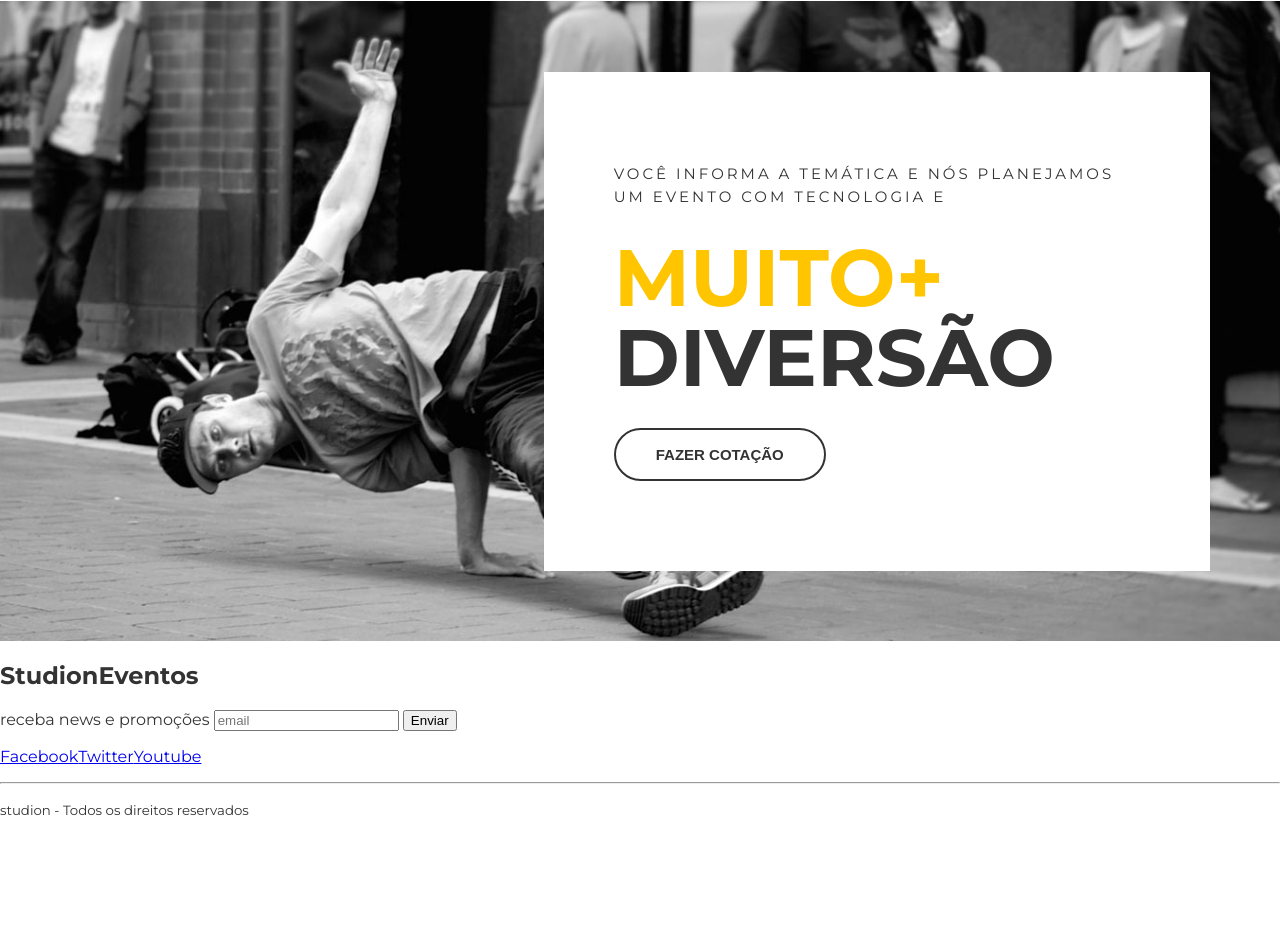
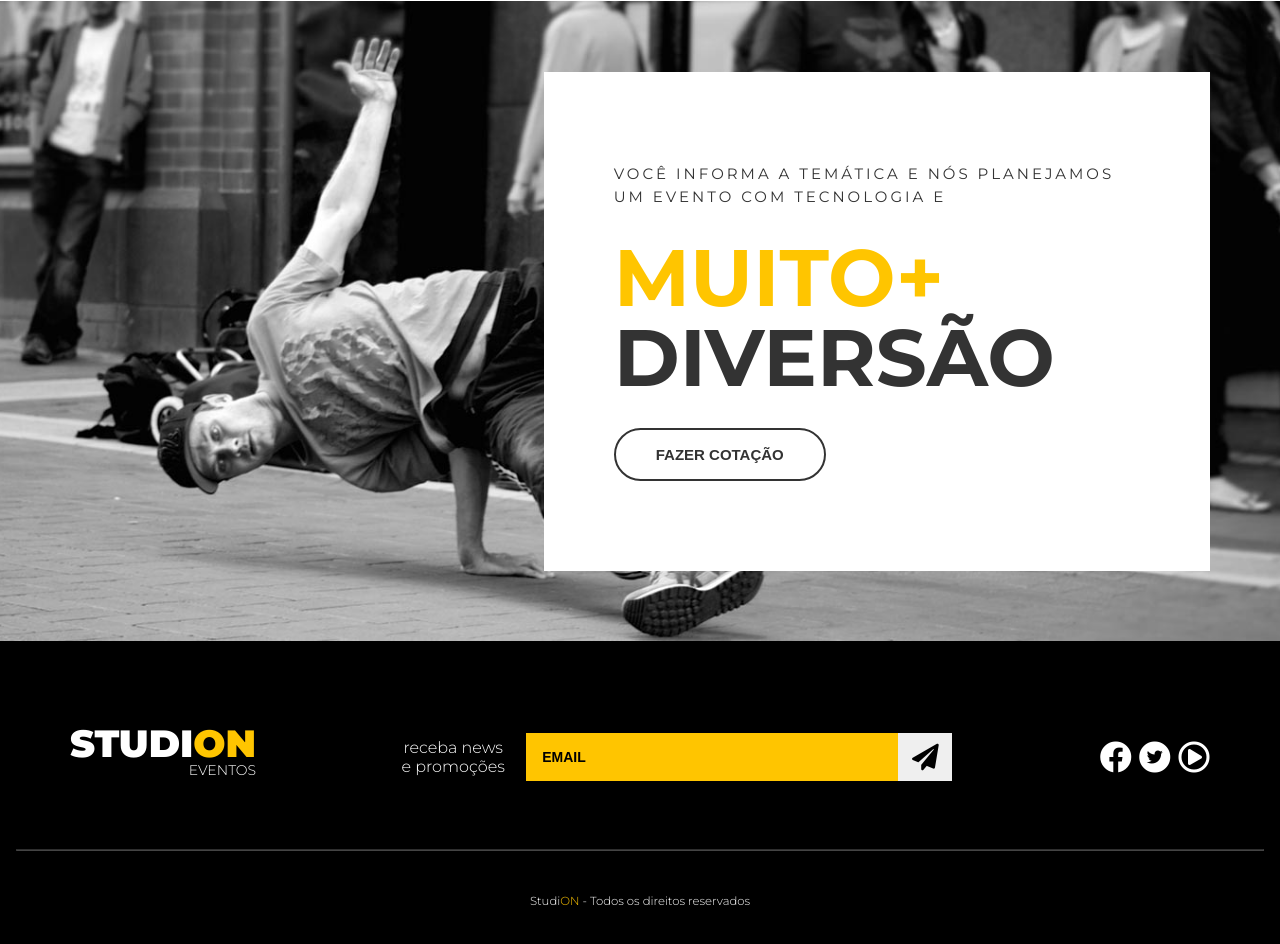
Before and after one commit to danielsilveira-dev/studion, a website: page src/index.html in a window 1280 px wide. Shown: the part 1628-2572 px from the top of the page. Before the commit the page ends 2463 px from the top, so only its background shows below. Drawn offline with Linux system fonts and the light colour scheme.

Commit message:
feat(finish the footer)

```diff
--- a/src/index.html
+++ b/src/index.html
@@ -136,22 +136,47 @@
             </section>
         </main>
 
-        <footer>
-            <h2>Studi<span>on</span><span>Eventos</span></h2>
-            <form>
-                <label for="email">receba news e promoções</label>
-                <input id="email" type="email" placeholder="email" />
-                <button type="submit">Enviar</button>
-            </form>
+        <footer class="footer">
+            <div class="container footer__container">
 
-            <ul>
-                <li><a href="https://facebook.com" target="_blank">Facebook</a></li>
-                <li><a href="https://twitter.com/" target="_blank">Twitter</a></li>
-                <li><a href="https://www.youtube.com/" target="_blank">Youtube</a></li>
-            </ul>
+                <h2 class="logo-studion">
+                    Studi<span class="copy--primary">on</span>
+                    <span class="logo-studion__subtitle">Eventos</span></h2>
+                <form class="footer__form">
+                    <label for="email">receba news e promoções</label>
+                    <div class="footer__email">
+                        <input id="email" type="email" placeholder="email" />
+                        <button type="submit">
+                            <i class="fas fa-paper-plane fa-2x"></i>
+                        </button>
+                    </div>
+                </form>
+
+                <ul class="footer__social">
+                    <li>
+                        <a href="https://facebook.com" target="_blank">
+                            <i class="fab fa-facebook fa-2x"></i>
+                        </a>
+                    </li>
+                    <li>
+                        <a href="https://twitter.com/" target="_blank">
+                            <span class="fa-stack">
+                                <i class="fas fa-circle fa-stack-2x fa-inverse"></i>
+                                <i class="fab fa-twitter fa-stack-1x"></i>
+                            </span>
+                        </a>
+                    </li>
+                    <li>
+                        <a href="https://www.youtube.com/" target="_blank">
+                            <i class="far fa-play-circle fa-2x"></i>
+                        </a>
+                    </li>
+                </ul>
+            </div>
+
             <hr />
             <p>
-                <small>studi<span>on</span> - Todos os direitos reservados</small>
+                <small>Studi<span class="copy--primary">ON</span> - Todos os direitos reservados</small>
             </p>
         </footer>
     </body>
--- a/src/style.css
+++ b/src/style.css
@@ -1,4 +1,7 @@
 @import url('https://fonts.googleapis.com/css2?family=Montserrat:wght@300;400;500;700;900&family=Roboto&display=swap');
+@import url('https://cdnjs.cloudflare.com/ajax/libs/font-awesome/5.13.0/css/fontawesome.min.css');
+@import url('https://cdnjs.cloudflare.com/ajax/libs/font-awesome/5.13.0/css/all.min.css');
+
 
 *{
     box-sizing: border-box;
@@ -138,7 +141,7 @@ ul{
 }
 .btn:hover,
 .btn:active,
-.btn:focus
+.btn:focus,
 .btn--institutional {
     border-color: var(--color-primary);
     background-color: var(--color-primary);
@@ -248,3 +251,89 @@ ul{
     border-color: var(--color-copy);
     background: unset;
 }
+
+.footer {
+    background-color: #000;
+    color: #fff;
+    padding: 0 1rem;
+}
+.footer__container {
+    display: grid;
+    grid-template-columns:repeat(3, auto);
+    align-items: center;
+    padding: 5.25rem 0 3.75rem 0;
+}
+.footer .logo-studion {
+    justify-self: start;
+    margin: 0;
+}
+.logo-studion__subtitle {
+    display: block;
+}
+.footer__form {
+    display: grid;
+    place-items: center;
+    grid-template-columns: 10ch auto;
+    gap: 1.25rem;
+}
+.footer__form label {
+    font-size: .875;
+    font-weight: 300;
+    text-align: center;
+}
+.footer__email {
+    display: grid;
+    grid-template-columns: auto 3.375rem;
+    width: 100%;
+}
+.footer__form input {
+    background-color: var(--color-primary);
+    border: unset;
+    padding: 1rem;
+    font-size: .875rem;
+    font-weight: 700;
+    text-transform: uppercase;
+    color: #000;
+}
+.footer__form input::placeholder {
+    color: #000;
+}
+.footer__form input:focus {
+    outline: unset;
+}
+.footer__form button {
+    cursor: pointer;
+    border: unset;
+    height: 100%;
+    transition: 0.3s all ease;
+}
+.footer__form button:hover {
+    color: #fff;
+    background-color: var(--color-copy);
+}
+.footer__social {
+    justify-self: end;
+}
+.footer__social a,
+.footer__social a:visited,
+.footer__social a:active {
+    margin-left: 0.2rem;
+    color: #fff;
+}
+.footer__social a .fa-twitter,
+.footer__social a:visited .fa-twitter,
+.footer__social a:active .fa-twitter {
+    color: #000;
+}
+
+.footer hr {
+    border-color: #fff4;
+    margin: 0;
+}
+
+.footer p {
+    text-align: center;
+    font-size: .875rem;
+    font-weight: 300;
+    margin: 2.5rem 0;
+}
```
